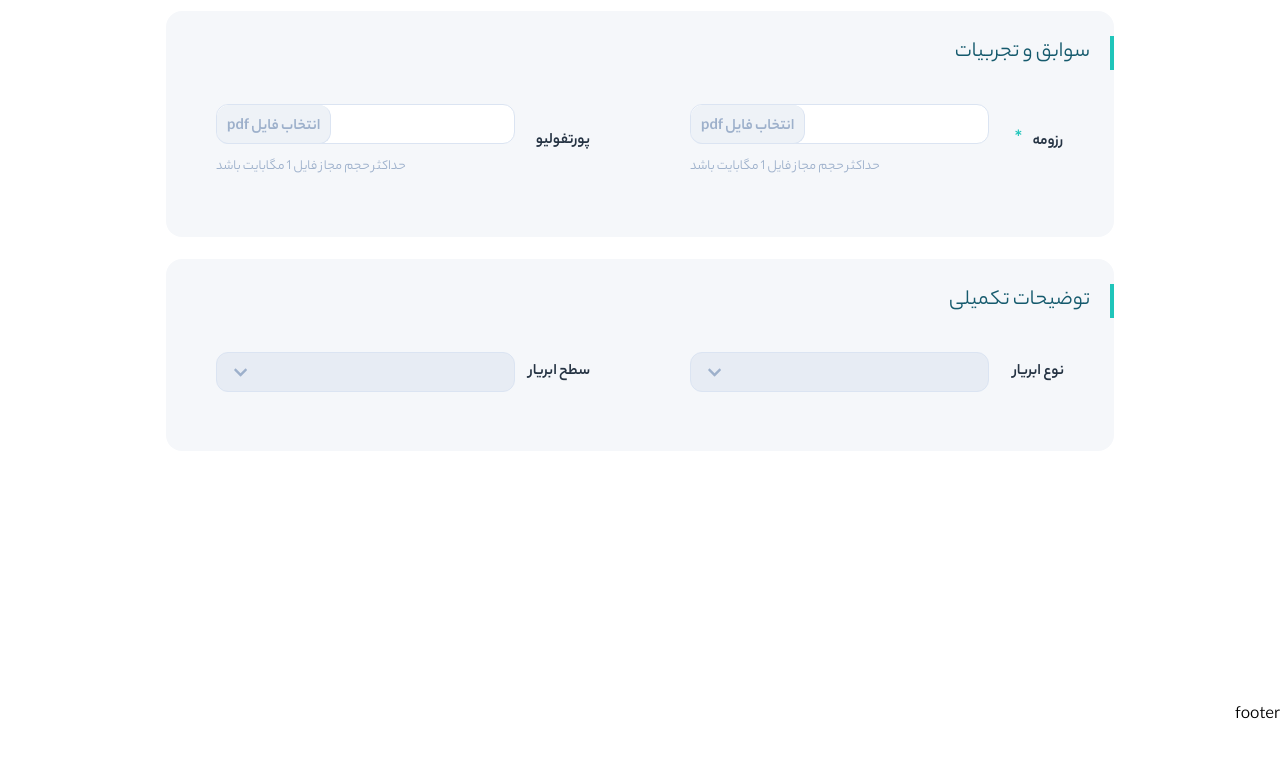
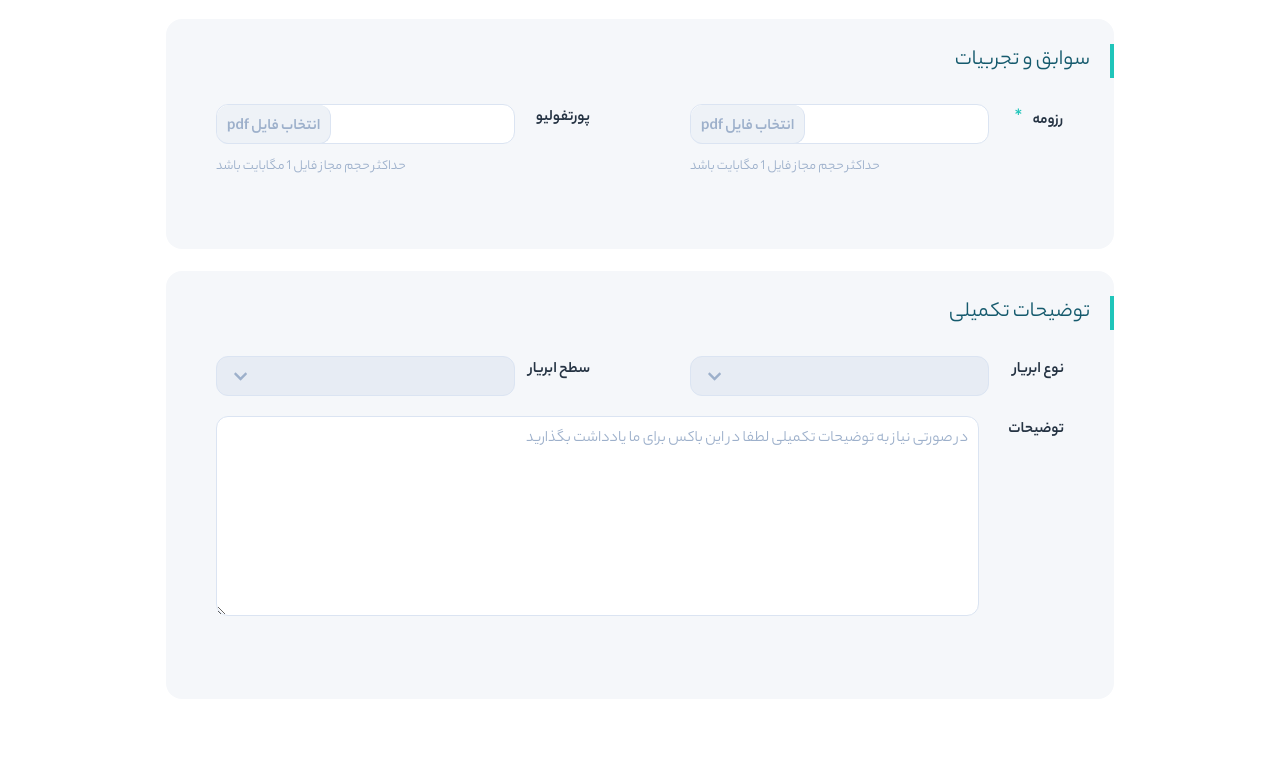
Before and after one commit to saeedegh/arvan-cloud-challenge, a website: page index.html in a window 1280 px wide. Shown: the part 3140-3898 px from the top of the page. Before the commit the page ends 3870 px from the top, so only its background shows below. Drawn offline with Linux system fonts and the light colour scheme.

Commit message:
added description

```diff
--- a/index.html
+++ b/index.html
@@ -357,6 +357,7 @@
                                     </div>
                                 </div>
                             </div>
+
                         </div>
                     </div>
                     <div class="form-section" id="form-s3">
@@ -413,8 +414,18 @@
                                     </div>
                                 </div>
                             </div>
+                            <div class="w100 form-item ">
+                                <div class="w10 form-item-label">
+                                    <span class="form-label-text custom-title"> توضیحات</span>
+                                </div>
+                                <div class="w90">
+                                    <textarea rows="6"
+                                        placeholder="در صورتی نیاز به توضیحات تکمیلی لطفا در این باکس برای ما یادداشت بگذارید"></textarea>
+                                </div>
+                            </div>
+                        </div>
 
-                        </div>
+
                     </div>
             </div>
             </form>
--- a/style/sass/_section_3.scss
+++ b/style/sass/_section_3.scss
@@ -33,13 +33,12 @@
     .form-inputs-container {
       padding: 26px 0;
       flex-wrap: wrap;
-      .w50 {
-        padding: 8px 0;
 
       .form-item {
         display: flex;
-          align-items: center;
+        align-items: flex-start;
         padding: 0 50px;
+        margin-bottom: 20px;
 
         .form-label-star {
           color: $primary_color;
@@ -50,7 +49,8 @@
 
         input,
         select,
-          option {
+        option,
+        textarea {
           font-family: YekanBakh;
           font-size: $main_font_size;
           background-color: white;
@@ -75,6 +75,9 @@
           }
         }
 
+        textarea {
+          height: 200px;
+        }
         ::placeholder {
           /* Chrome, Firefox, Opera, Safari 10.1+ */
           color: $gray_lighten_6;
@@ -200,4 +203,3 @@
     }
   }
 }
-}
--- a/style/sass/main.scss
+++ b/style/sass/main.scss
@@ -44,6 +44,9 @@ body {
 .align-center {
   align-items: center;
 }
+.align-start {
+  align-items: flex-start;
+}
 
 .main-title {
   color: $green_darken_3;
@@ -87,8 +90,14 @@ body {
 .w100 {
   width: 100%;
 }
+.w90 {
+  width: 90%;
+}
 .w80 {
   width: 80%;
+}
+.w85 {
+  width: 85%;
 }
 .w50 {
   width: 50%;
@@ -96,3 +105,9 @@ body {
 .w20 {
   width: 20%;
 }
+.w15 {
+  width: 15%;
+}
+.w10 {
+  width: 10%;
+}
```
Also changed, not shown: style/css/main.css. Lines whose indentation alone changed are shown as unchanged.
